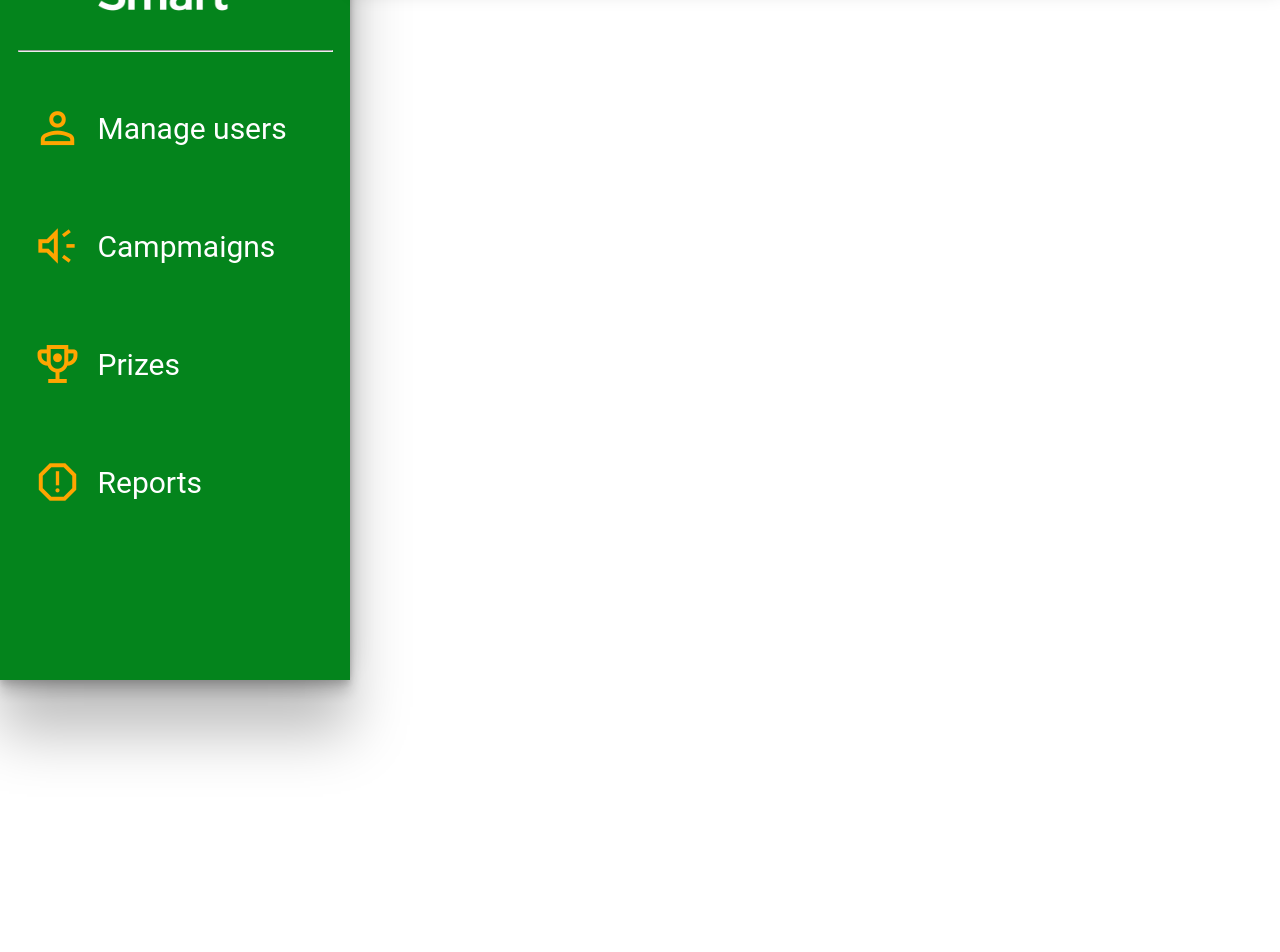
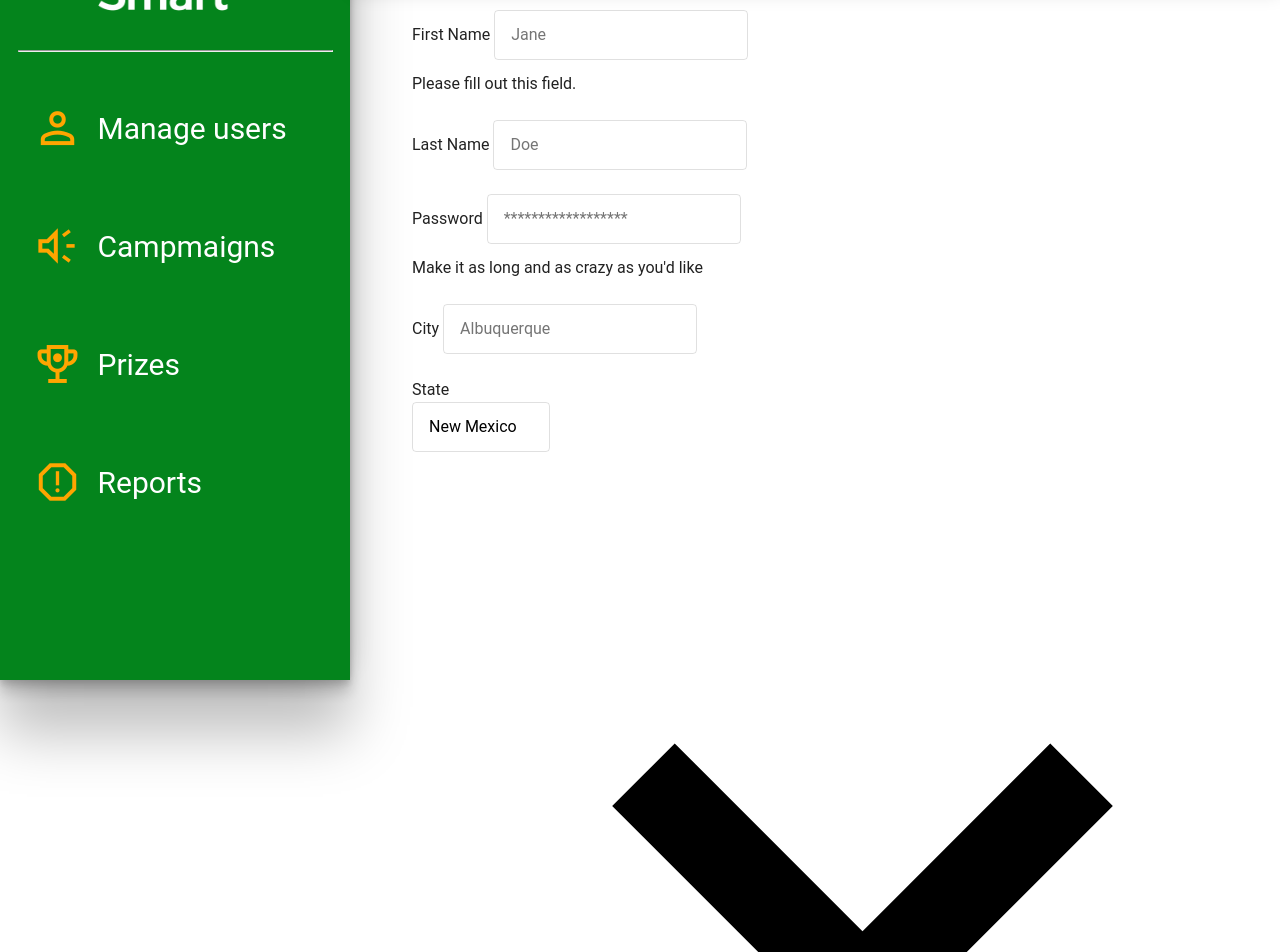
Before and after one commit to darathpumcoding/test-leng, a Vue app: page /addCompaign in a window 1280 px wide. Shown: the part 120-1072 px from the top of the page. Before the commit the page ends 800 px from the top, so only its background shows below. Built offline with nearby package versions, Linux system fonts and the light colour scheme.

Commit message:
create form creat compaing

```diff
--- a/src/components/Campaigns.vue
+++ b/src/components/Campaigns.vue
@@ -1,10 +1,15 @@
 <template>
+
     <h1>Campaign Page</h1>
     <!-- <button>add</button> -->
     <div class="bnt-add d-flex justify-end mr-15 mb-5">
-        <v-btn class="bg-green">
-        Add Compaign
-    </v-btn>
+         <router-link to="/addCompaign">
+            <v-btn class="bg-green">
+           Add Compaign
+        </v-btn>
+    </router-link>
+
+
     </div>
 
     <v-table density="compact mr-15">
--- /dev/null
+++ b/src/components/Form/AddCompaign.vue
@@ -0,0 +1,71 @@
+
+<template>
+    <form class="w-full max-w-lg">
+        <div class="flex flex-wrap -mx-3 mb-6">
+            <div class="w-full md:w-1/2 px-3 mb-6 md:mb-0">
+                <label class="block uppercase tracking-wide text-gray-700 text-xs font-bold mb-2" for="grid-first-name">
+                    First Name
+                </label>
+                <input
+                    class="appearance-none block w-full bg-gray-200 text-gray-700 border border-red-500 rounded py-3 px-4 mb-3 leading-tight focus:outline-none focus:bg-white"
+                    id="grid-first-name" type="text" placeholder="Jane">
+                <p class="text-red-500 text-xs italic">Please fill out this field.</p>
+            </div>
+            <div class="w-full md:w-1/2 px-3">
+                <label class="block uppercase tracking-wide text-gray-700 text-xs font-bold mb-2" for="grid-last-name">
+                    Last Name
+                </label>
+                <input
+                    class="appearance-none block w-full bg-gray-200 text-gray-700 border border-gray-200 rounded py-3 px-4 leading-tight focus:outline-none focus:bg-white focus:border-gray-500"
+                    id="grid-last-name" type="text" placeholder="Doe">
+            </div>
+        </div>
+        <div class="flex flex-wrap -mx-3 mb-6">
+            <div class="w-full px-3">
+                <label class="block uppercase tracking-wide text-gray-700 text-xs font-bold mb-2" for="grid-password">
+                    Password
+                </label>
+                <input
+                    class="appearance-none block w-full bg-gray-200 text-gray-700 border border-gray-200 rounded py-3 px-4 mb-3 leading-tight focus:outline-none focus:bg-white focus:border-gray-500"
+                    id="grid-password" type="password" placeholder="******************">
+                <p class="text-gray-600 text-xs italic">Make it as long and as crazy as you'd like</p>
+            </div>
+        </div>
+        <div class="flex flex-wrap -mx-3 mb-2">
+            <div class="w-full md:w-1/3 px-3 mb-6 md:mb-0">
+                <label class="block uppercase tracking-wide text-gray-700 text-xs font-bold mb-2" for="grid-city">
+                    City
+                </label>
+                <input
+                    class="appearance-none block w-full bg-gray-200 text-gray-700 border border-gray-200 rounded py-3 px-4 leading-tight focus:outline-none focus:bg-white focus:border-gray-500"
+                    id="grid-city" type="text" placeholder="Albuquerque">
+            </div>
+            <div class="w-full md:w-1/3 px-3 mb-6 md:mb-0">
+                <label class="block uppercase tracking-wide text-gray-700 text-xs font-bold mb-2" for="grid-state">
+                    State
+                </label>
+                <div class="relative">
+                    <select
+                        class="block appearance-none w-full bg-gray-200 border border-gray-200 text-gray-700 py-3 px-4 pr-8 rounded leading-tight focus:outline-none focus:bg-white focus:border-gray-500"
+                        id="grid-state">
+                        <option>New Mexico</option>
+                        <option>Missouri</option>
+                        <option>Texas</option>
+                    </select>
+                    <div class="pointer-events-none absolute inset-y-0 right-0 flex items-center px-2 text-gray-700">
+                        <svg class="fill-current h-4 w-4" xmlns="http://www.w3.org/2000/svg" viewBox="0 0 20 20">
+                            <path d="M9.293 12.95l.707.707L15.657 8l-1.414-1.414L10 10.828 5.757 6.586 4.343 8z" />
+                        </svg>
+                    </div>
+            </div>
+        </div>
+        <div class="w-full md:w-1/3 px-3 mb-6 md:mb-0">
+            <label class="block uppercase tracking-wide text-gray-700 text-xs font-bold mb-2" for="grid-zip">
+                Zip
+            </label>
+            <input
+                class="appearance-none block w-full bg-gray-200 text-gray-700 border border-gray-200 rounded py-3 px-4 leading-tight focus:outline-none focus:bg-white focus:border-gray-500"
+                id="grid-zip" type="text" placeholder="90210">
+        </div>
+    </div>
+</form></template>
--- a/src/router/index.ts
+++ b/src/router/index.ts
@@ -13,6 +13,8 @@ const routes = [
       {path: '/campaigns',name: 'campaigns',component: () => import('@/views/Campaigns.vue'),},
       {path: '/prizes',name: 'prizes',component: () => import('@/views/Prizes.vue'),},
       {path: '/reports',name: 'reports',component: () => import('@/views/Reports.vue'),},
+      {path: '/addCompaign',name: 'addCompaign',component: () => import('@/views/Form/AddCompaign.vue'),},
+      {path: '/updateCompaign',name: 'updateCompaign',component: () => import('@/views/Form/UpdateCompaign.vue'),},
     ],
   },
 ]
--- /dev/null
+++ b/src/views/Form/AddCompaign.vue
@@ -0,0 +1,7 @@
+<template>
+    <AddCompaign></AddCompaign>
+</template>
+
+<script lang="ts" setup>
+    import AddCompaign from "@/components/Form/AddCompaign.vue";
+</script>
--- /dev/null
+++ b/src/views/Form/UpdateCompaign.vue
@@ -0,0 +1,7 @@
+<template>
+    <UpdateCompaign></UpdateCompaign>
+</template>
+
+<script lang="ts" setup>
+    import UpdateCompaign from "@/components/TheForm/UpdateCompaign.vue";
+</script>
```
Also changed, not shown: src/components/Form/UpdateCompaign.vue (added).
